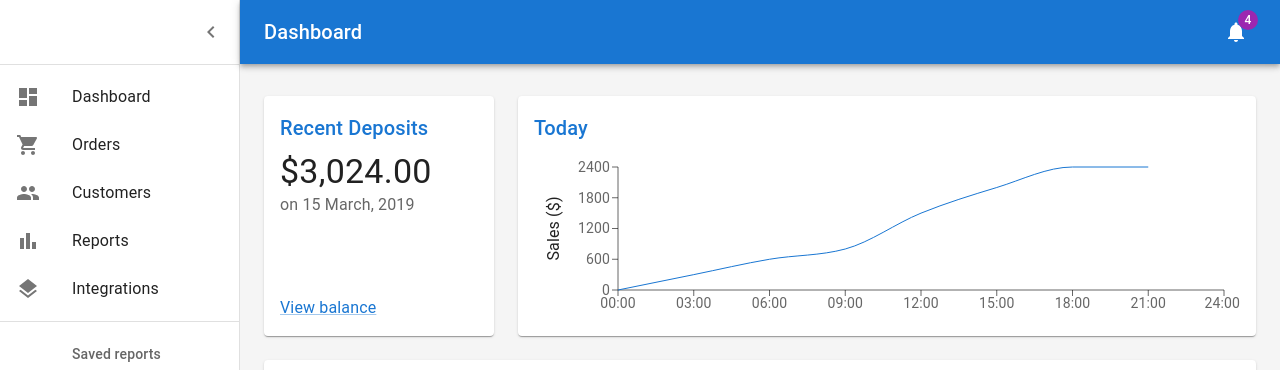
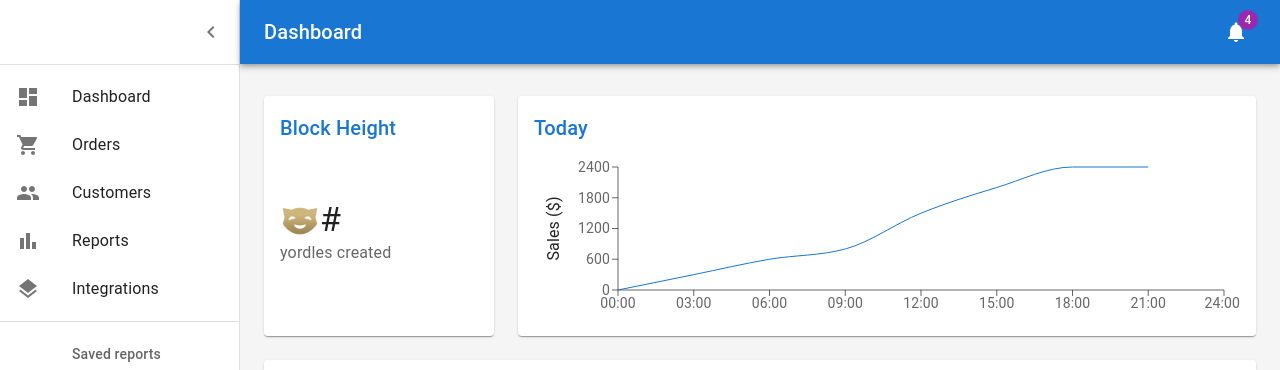
Before and after one commit to project4-altcoin/ydcexplorer, a React (Create React App) app in the folder client/: page / in a window 1280 px wide. Shown: the top 370 px of the page. Built offline with nearby package versions, Linux system fonts and the light colour scheme; no server answers.

Commit message:
Blockheight

```diff
--- a/client/src/App.js
+++ b/client/src/App.js
@@ -4,7 +4,6 @@ function App() {
   return (
     <div>
       <Dashboard />
-
     </div>
   );
 }
--- /dev/null
+++ b/client/src/dashboard/Blockheight.js
@@ -0,0 +1,42 @@
+import * as React from 'react';
+import Link from '@mui/material/Link';
+import { useState, useEffect } from 'react';
+import Typography from '@mui/material/Typography';
+import Title from './Title';
+import axios from 'axios';
+
+function preventDefault(event) {
+  event.preventDefault();
+}
+
+export default function Blockheight() {
+  const [inputData, setInputData] = useState([])
+
+  var callApi = async() => {
+    const response = axios.get("http://localhost:3001/getblockcount")
+    setInputData((await response).data)
+  }
+
+  useEffect(() => {
+    callApi();
+  },[]);
+
+  console.log(inputData)
+
+  return (
+    <React.Fragment>
+      <Title>Block Height</Title>
+      <Typography mt="40px" component="p" variant="h4">
+        <img style={{ width : "40px", height : "40px", position: "relative", top : "10px"}} src='/img/yordle.png'></img>#{inputData}
+      </Typography>
+      <Typography color="text.secondary" sx={{ flex: 1 }}>
+        yordles created
+      </Typography>
+      {/* <div>
+        <Link color="primary" href="#" onClick={preventDefault}>
+          View balance
+        </Link>
+      </div> */}
+    </React.Fragment>
+  );
+}
--- a/client/src/dashboard/Dashboard.js
+++ b/client/src/dashboard/Dashboard.js
@@ -19,7 +19,7 @@ import ChevronLeftIcon from '@mui/icons-material/ChevronLeft';
 import NotificationsIcon from '@mui/icons-material/Notifications';
 import { mainListItems, secondaryListItems } from './listItems';
 import Chart from './Chart';
-import Deposits from './Deposits';
+import Blockheight from './Blockheight';
 import Orders from './Orders';
 
 function Copyright(props) {
@@ -162,7 +162,7 @@ function DashboardContent() {
           <Toolbar />
           <Container maxWidth="lg" sx={{ mt: 4, mb: 4 }}>
             <Grid container spacing={3}>
-              {/* Recent Deposits */}
+              {/* Blockheight */}
               <Grid item xs={12} md={4} lg={3}>
                 <Paper
                   sx={{
@@ -172,7 +172,7 @@ function DashboardContent() {
                     height: 240,
                   }}
                 >
-                  <Deposits />
+                  <Blockheight />
                 </Paper>
               </Grid>
               {/* Chart */}
--- a/client/src/dashboard/Deposits.js
+++ /dev/null
@@ -1,27 +0,0 @@
-import * as React from 'react';
-import Link from '@mui/material/Link';
-import Typography from '@mui/material/Typography';
-import Title from './Title';
-
-function preventDefault(event) {
-  event.preventDefault();
-}
-
-export default function Deposits() {
-  return (
-    <React.Fragment>
-      <Title>Recent Deposits</Title>
-      <Typography component="p" variant="h4">
-        $3,024.00
-      </Typography>
-      <Typography color="text.secondary" sx={{ flex: 1 }}>
-        on 15 March, 2019
-      </Typography>
-      <div>
-        <Link color="primary" href="#" onClick={preventDefault}>
-          View balance
-        </Link>
-      </div>
-    </React.Fragment>
-  );
-}
```
Also changed, not shown: client/public/img/yordle.png (added), 1 other file (tests, documents, lock files or other folders).
